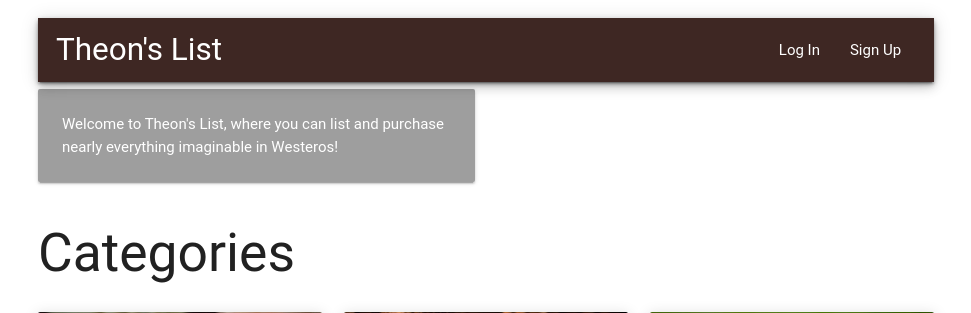
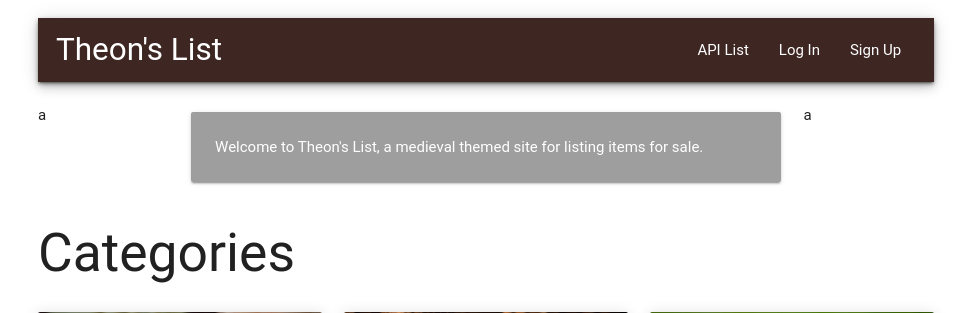
Before and after one commit to jnwcki/theons_list, a Django app: page / in a window 1280 px wide. Shown: the top 313 px of the page, without its empty margins (154-1125 px from the left). Run offline with Django 3.2, Linux system fonts and the light colour scheme; data comes from the database, SQL or seed files in the repository; both versions use the stored data as it was after the commit; some libraries are stand-ins or nearby versions; some web fonts are replaced.

Commit message:
added template for API list

```diff
--- a/theons_list/urls.py
+++ b/theons_list/urls.py
@@ -1,9 +1,16 @@
 from django.conf.urls import url
 from django.contrib import admin
 from theons_list import settings
-from theonsapp.views import IndexView, UserCreateView, CategoryDetailView, SubCategoryItemView, ItemDetailView, \
-    MakeListingView, ListCategoryAPIView, ListSubCategoryAPIView, ListPostSubCategoryAPIView, ListPostCategoryAPIView, \
-    DetailPostAPIView, CreatePostAPIView, RetrieveCategoryAPIView, RetrieveSubCategoryAPIView, UserCreateAPIView
+from theonsapp.views import IndexView, UserCreateView, CategoryDetailView, \
+                            SubCategoryItemView, ItemDetailView, \
+                            MakeListingView, ListCategoryAPIView, \
+                            ListSubCategoryAPIView, \
+                            ListPostSubCategoryAPIView, \
+                            ListPostCategoryAPIView, \
+                            DetailPostAPIView, CreatePostAPIView, \
+                            RetrieveCategoryAPIView, \
+                            RetrieveSubCategoryAPIView, UserCreateAPIView, \
+                            ListOfAPIViews
 from django.contrib.auth import views as auth_views
 
 urlpatterns = [
@@ -12,11 +19,19 @@ urlpatterns = [
     url(r'^accounts/login/', auth_views.login, name='login'),
     url(r'^logout/', auth_views.logout_then_login, name='logout'),
     url(r'^signup/', UserCreateView.as_view(), name='signup'),
-    url(r'^media/(?P<path>.*)', "django.views.static.serve", {"document_root": settings.MEDIA_ROOT}),
-    url(r'^category/(?P<pk>\d+)', CategoryDetailView.as_view(), name="category_detail"),
-    url(r'^subcategory/(?P<pk>\d+)/(?P<ordering>\d)', SubCategoryItemView.as_view(), name='sub_item_list'),
-    url(r'^item_detail/(?P<pk>\d+)', ItemDetailView.as_view(), name='item_detail'),
-    url(r'^create_listing/(?P<pk>\d+)', MakeListingView.as_view(), name='create_listing'),
+    url(r'^media/(?P<path>.*)', "django.views.static.serve",
+        {"document_root": settings.MEDIA_ROOT}),
+    url(r'^category/(?P<pk>\d+)', CategoryDetailView.as_view(),
+        name="category_detail"
+        ),
+    url(r'^subcategory/(?P<pk>\d+)/(?P<ordering>\d)',
+        SubCategoryItemView.as_view(), name='sub_item_list'),
+    url(r'^item_detail/(?P<pk>\d+)', ItemDetailView.as_view(),
+        name='item_detail'),
+    url(r'^create_listing/(?P<pk>\d+)', MakeListingView.as_view(),
+        name='create_listing'),
+    url(r'^listapi/$', ListOfAPIViews.as_view(), name='list_of_apis'),
+    # Begin API views
     url(r'^api/categories/', ListCategoryAPIView.as_view(), name='category_api_view'),
     url(r'^api/subcategories/', ListSubCategoryAPIView.as_view(), name='subcategory_api_view'),
     url(r'^api/subcategory/(?P<pk>\d+)/posts/', ListPostSubCategoryAPIView.as_view(), name='post_by_subcategory_api_view'),
--- a/theonsapp/templates/index.html
+++ b/theonsapp/templates/index.html
@@ -5,14 +5,18 @@
 {% endblock navbar %}
 
 {% block content %}
-<div class="row">
-      <div class="col s6 m6">
+<div class="row"><br>
+  <div class="col s2 m2">a
+  </div>
+      <div class="col s8 m8">
         <div class="card-panel grey">
-          <span class="white-text">Welcome to Theon's List, where you can list and purchase nearly everything
-              imaginable in Westeros!
+          <span class="white-text text-center">Welcome to Theon's List, a medieval themed site for listing items for sale.
+
           </span>
         </div>
       </div>
+  <div class="col s2 m2">a
+  </div>
 
 </div>
 <div class="col l12">
--- a/theonsapp/templates/index_navbar_include.html
+++ b/theonsapp/templates/index_navbar_include.html
@@ -3,6 +3,7 @@
       <div class="col s12" style="margin: 2%;">
         <a href="{% url 'index' %}" class="brand-logo left">Theon's List</a>
         <ul id="nav-mobile" class="right hide-on-med-and-down">
+          <li><a href="{% url 'list_of_apis' %}">API List</a></li>
           {% if user.is_authenticated %}
           <li><a href="{% url 'logout' %}">Log Out</a></li>
           {% else %}
--- a/theonsapp/views.py
+++ b/theonsapp/views.py
@@ -1,13 +1,15 @@
 from django.contrib.auth.models import User
 from django.core.urlresolvers import reverse
-from django.views.generic import CreateView, ListView, DetailView, View
-from rest_framework.generics import ListAPIView, RetrieveUpdateDestroyAPIView, CreateAPIView, RetrieveAPIView, \
-    ListCreateAPIView
+from django.views.generic import CreateView, ListView, DetailView, TemplateView
+from rest_framework.generics import ListAPIView, RetrieveUpdateDestroyAPIView,\
+     CreateAPIView, RetrieveAPIView
 from theonsapp.forms import NewUserCreation
 from theonsapp.models import Item, SubCategory, Category, City, UserProfile
 from theonsapp.permissions import IsOwnerOrReadOnly
-from theonsapp.serializers import CategorySerializer, SubCategorySerializer, PostSerializer, UserSerializer
-from rest_framework.permissions import IsAuthenticated, IsAuthenticatedOrReadOnly
+from theonsapp.serializers import CategorySerializer, SubCategorySerializer, \
+    PostSerializer, UserSerializer
+from rest_framework.permissions import IsAuthenticated, \
+    IsAuthenticatedOrReadOnly
 
 
 class IndexView(ListView):
@@ -81,6 +83,10 @@ class ItemDetailView(DetailView):
     model = Item
 
 
+class ListOfAPIViews(TemplateView):
+    template_name = 'api_list.html'
+
+
 class ListCategoryAPIView(ListAPIView):
     serializer_class = CategorySerializer
     queryset = Category.objects.all()
```
Also changed, not shown: theonsapp/templates/theonsapp/category_detail.html (+2 -9 lines), db.sqlite3, theonsapp/templates/theonsapp/api_list.html (added), uploads/subcategories/man-145744_640.png (added), uploads/subcategories/sport-866027_640_9UHYhnA.jpg (added), uploads/subcategories/sword-918542_640.jpg (added), uploads/subcategories/vaulted-cellar-258906_640.jpg (added).
